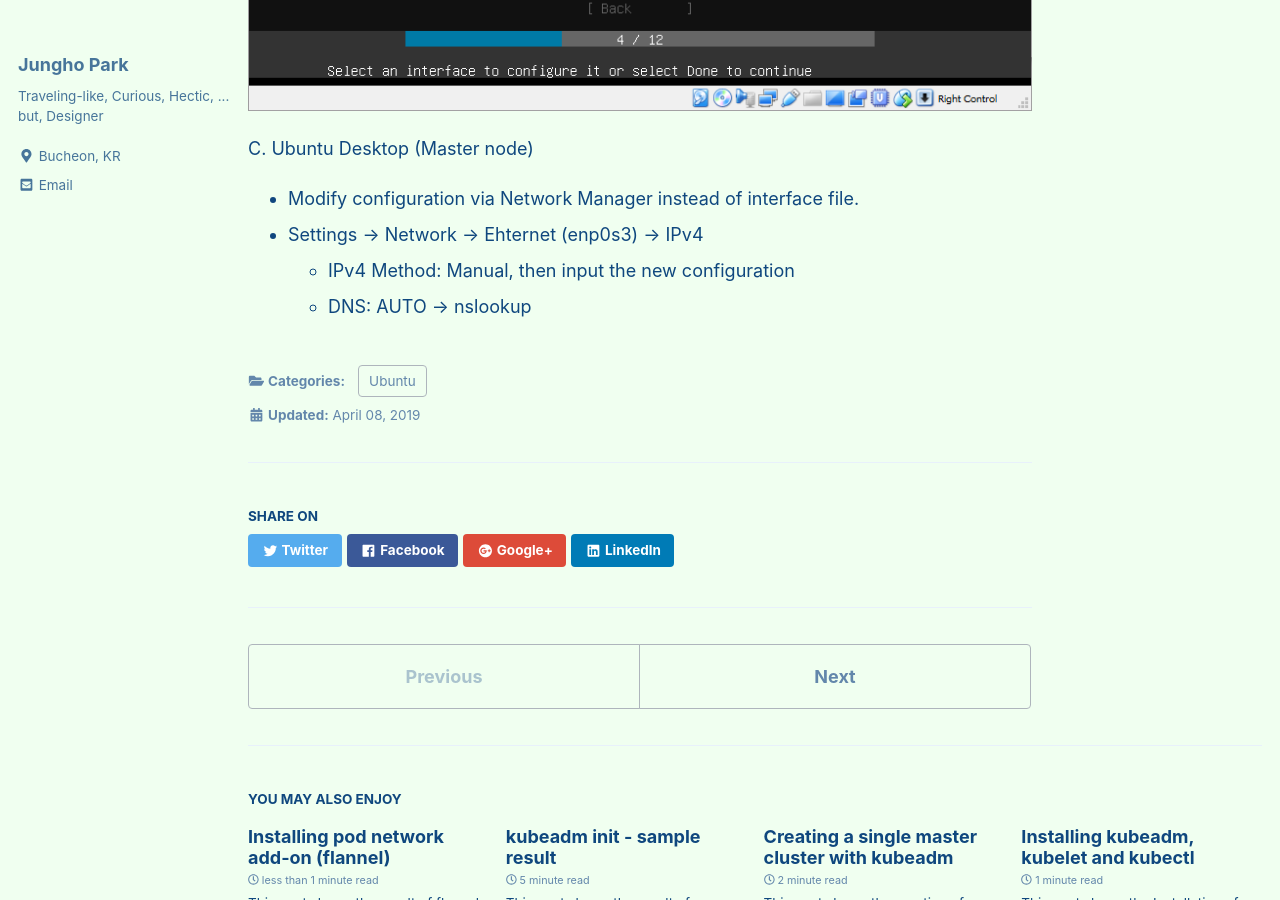
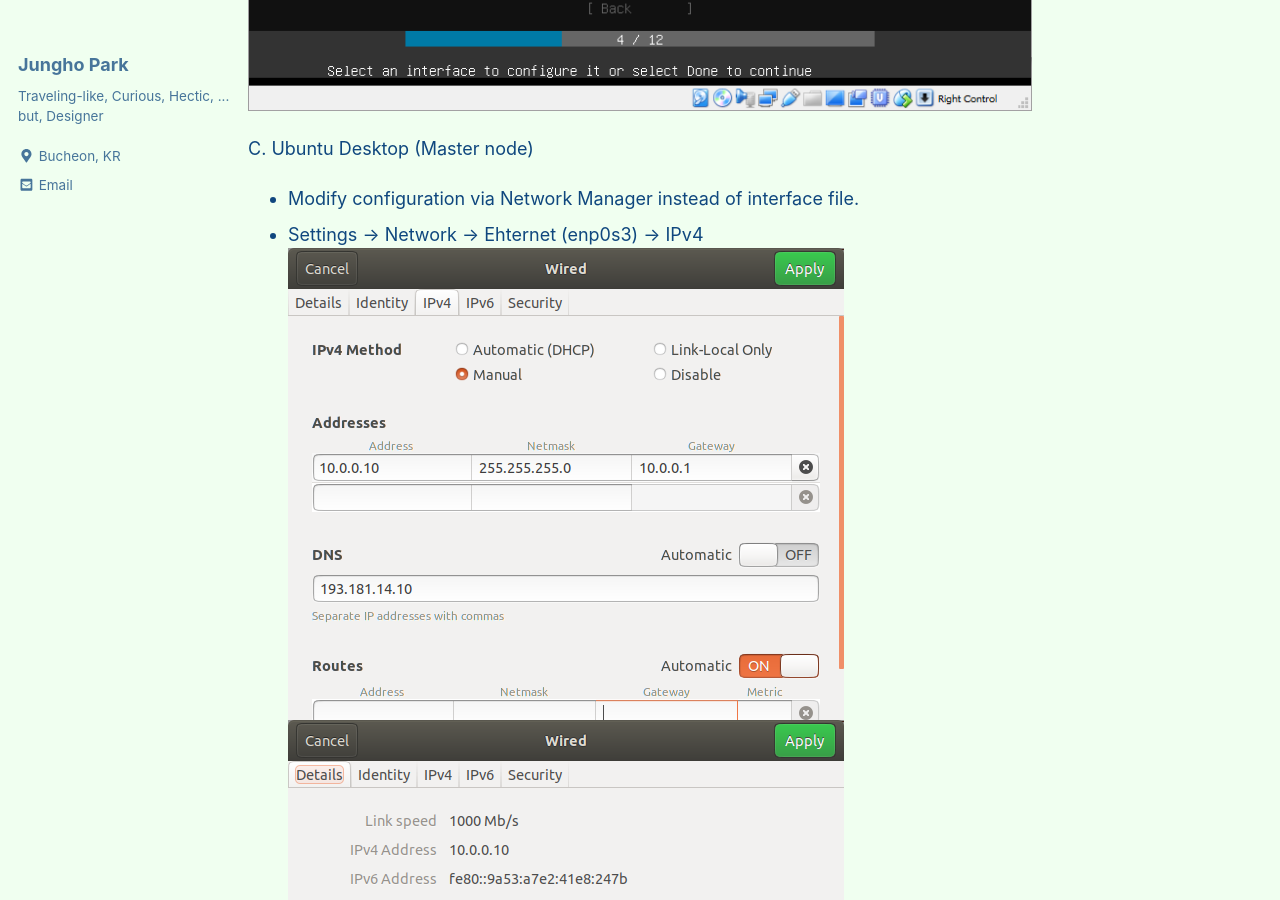
Before and after one commit to unipark00/tekrepo, a Jekyll site: the page built from _posts/2018-12-03-ubuntu-setup.md, in a window 1280 px wide and 900 px high, scrolled down 2588 px. Built offline with Jekyll 4.4.1, drawn with Linux system fonts in a browser that asks for light colours; cached includes are drawn as plain includes.

Commit message:
Update 2018-12-03-ubuntu-setup.md

```diff
--- a/_posts/2018-12-03-ubuntu-setup.md
+++ b/_posts/2018-12-03-ubuntu-setup.md
@@ -59,5 +59,5 @@ gateway 10.0.0.1
 C. Ubuntu Desktop (Master node)
    * Modify configuration via Network Manager instead of interface file.
    * Settings -> Network -> Ehternet (enp0s3) -> IPv4
-     * IPv4 Method: Manual, then input the new configuration
-     * DNS: AUTO -> nslookup
+![Desktop1](https://github.com/unipark00/tekrepo/blob/master/_posts/20190411_112303.png)
+![Desktop1](https://github.com/unipark00/tekrepo/blob/master/_posts/20190411_112122.png)
```
